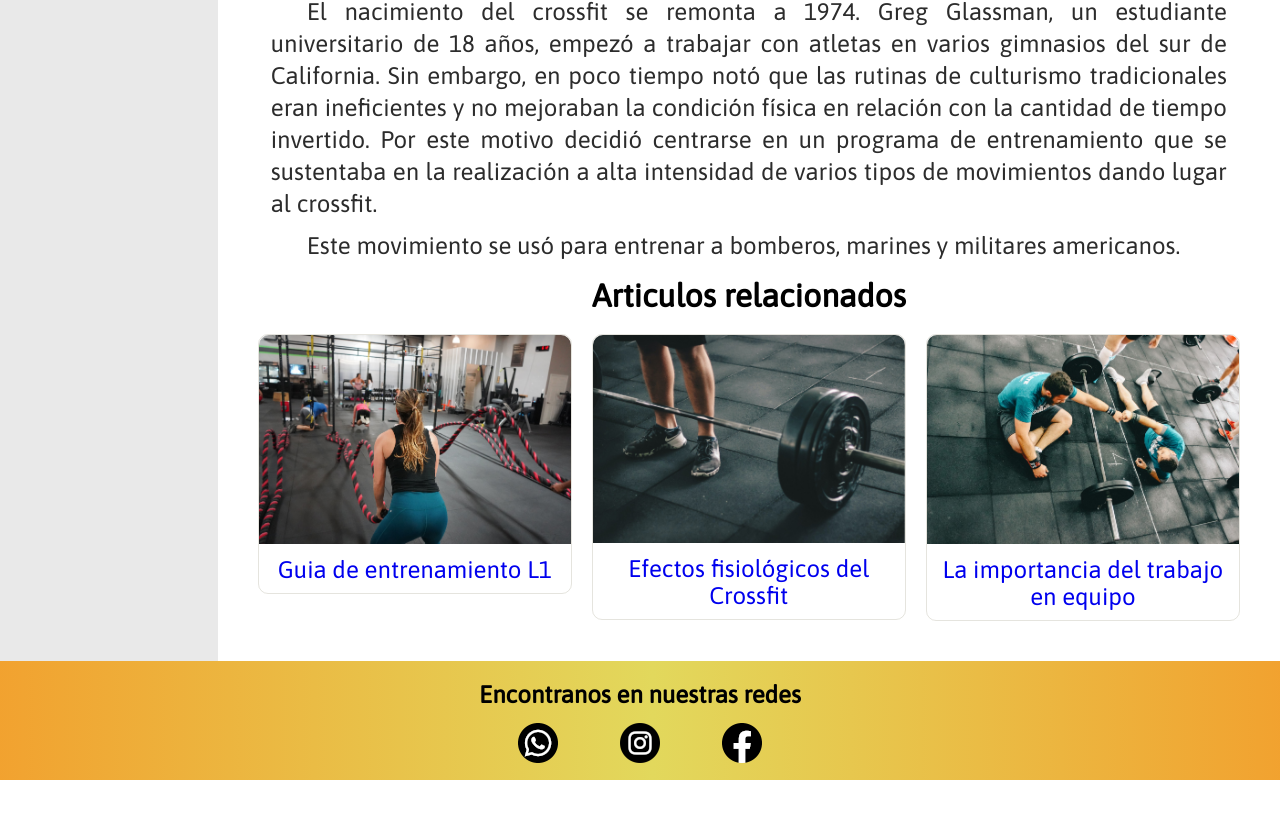
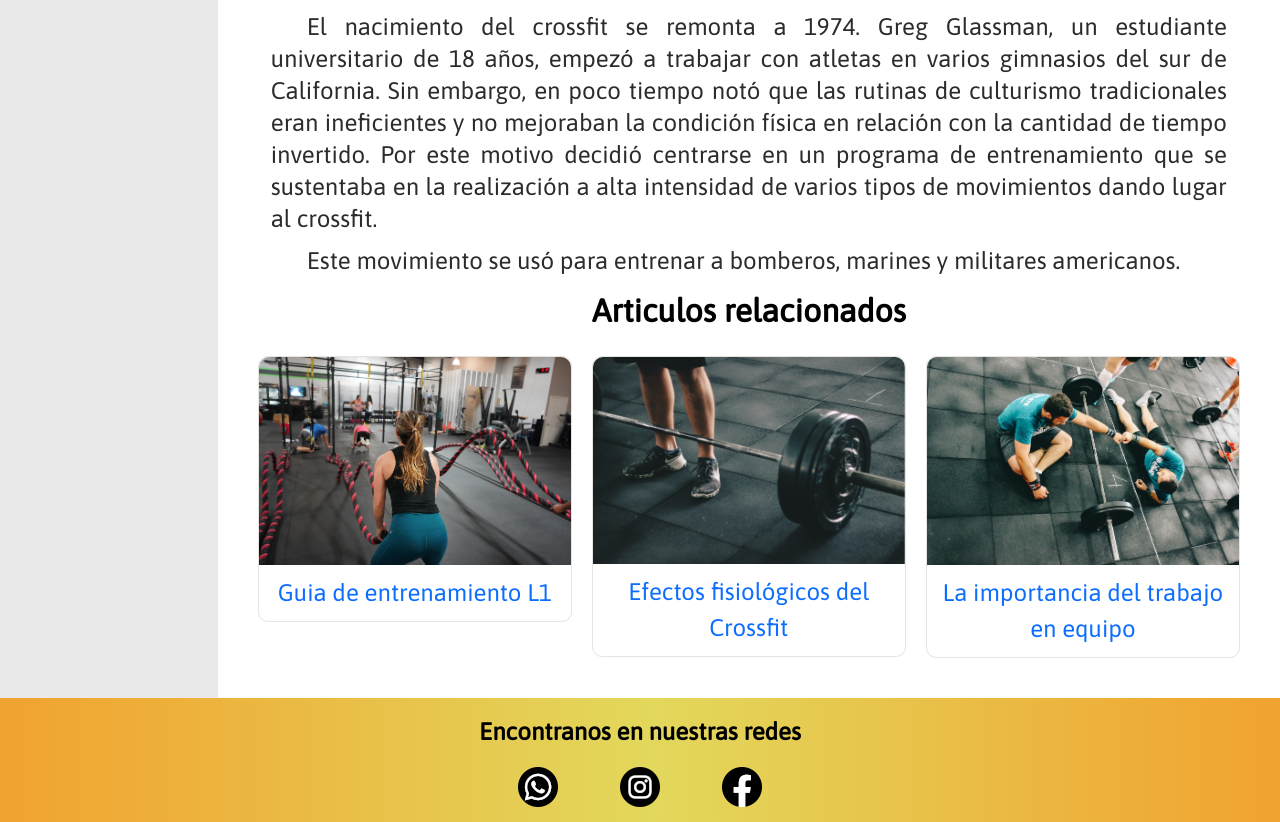
Before and after one commit to agusaviles/proyectoCoderHouse, a plain HTML site: page index.html in a window 1280 px wide. Shown: the part 1210-2032 px from the top of the page. Before the commit the page ends 1990 px from the top, so only its background shows below. Drawn offline with nearby package versions, Linux system fonts and the light colour scheme.

Commit message:
agrego BS al proyecto

```diff
--- a/index.html
+++ b/index.html
@@ -11,6 +11,8 @@
     <title>Kingdom Crossfit</title>
 
     <link rel="shortcut icon" href="img/favicon.jpg" type="image/x-icon">
+
+    <link href="https://cdn.jsdelivr.net/npm/bootstrap@5.3.0-alpha1/dist/css/bootstrap.min.css" rel="stylesheet" integrity="sha384-GLhlTQ8iRABdZLl6O3oVMWSktQOp6b7In1Zl3/Jr59b6EGGoI1aFkw7cmDA6j6gD" crossorigin="anonymous">
     <link rel="stylesheet" href="css/style.css">
 
 </head>
@@ -116,6 +118,8 @@
 
     </div>
 
+    <script src="https://cdn.jsdelivr.net/npm/bootstrap@5.3.0-alpha1/dist/js/bootstrap.bundle.min.js" integrity="sha384-w76AqPfDkMBDXo30jS1Sgez6pr3x5MlQ1ZAGC+nuZB+EYdgRZgiwxhTBTkF7CXvN" crossorigin="anonymous"></script>
+
 </body>
 
 </html>
```
Also changed, not shown: pages/clases.html (+3 -0 lines), pages/dudas.html (+4 -0 lines), pages/multimedia.html (+3 -0 lines), pages/nosotros.html (+2 -0 lines).
